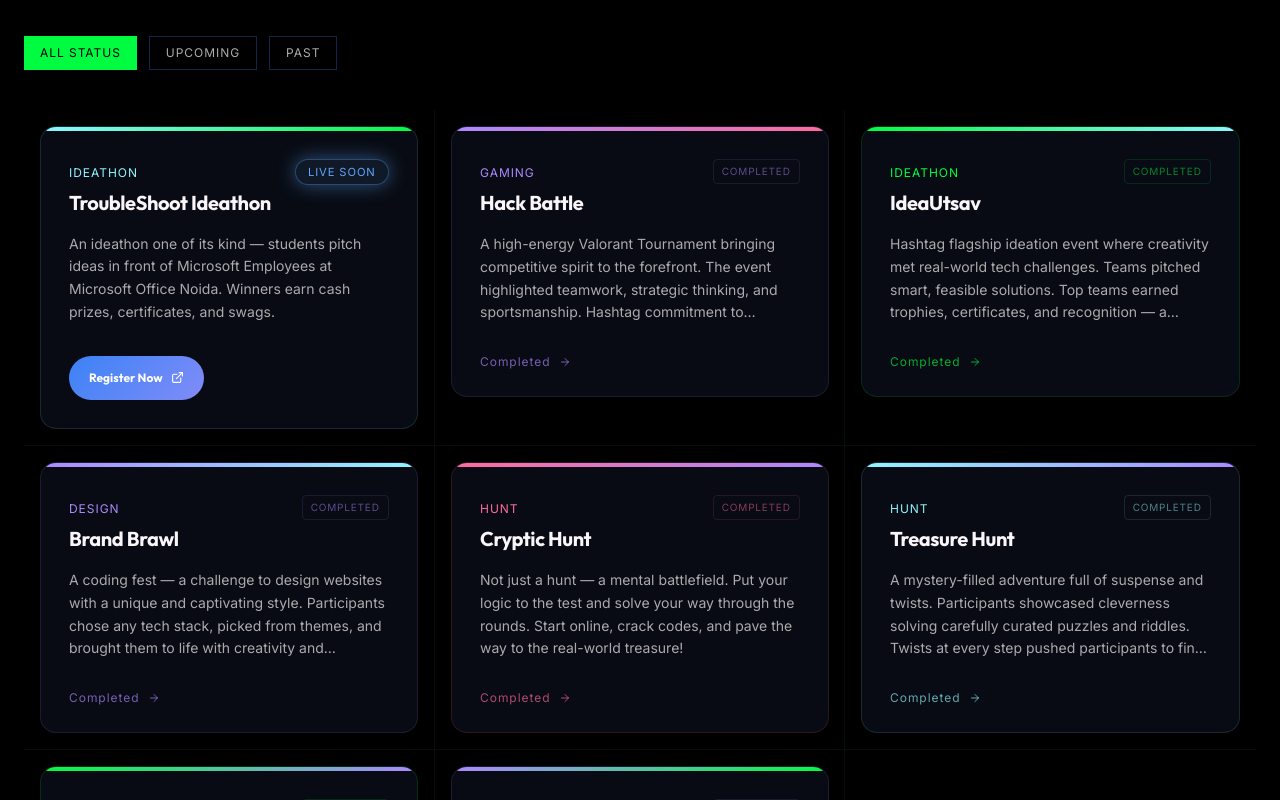
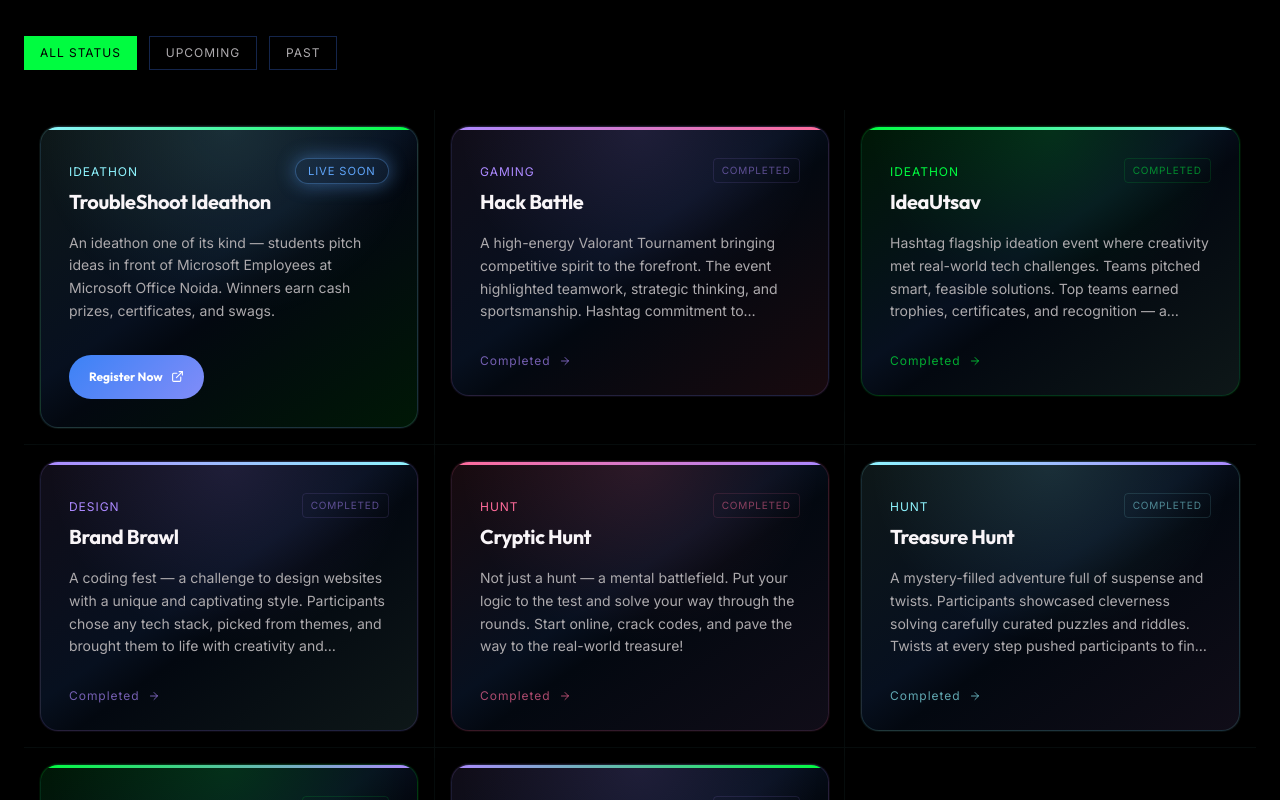
Before and after one commit to Princekr267/hashtag-new, a React (Vite) app: page /events in a window 1280 px wide. Shown: the part 1120-1920 px from the top of the page. Built offline with nearby package versions, Linux system fonts and the light colour scheme.

Commit message:
upgraded event cards

```diff
--- a/src/pages/Events.tsx
+++ b/src/pages/Events.tsx
@@ -65,10 +65,22 @@ function getPolaroidRotation(idx: number): number {
   return ((idx * 137.5) % 7) - 3
 }
 
-// ── Event card — past events get polaroid treatment ───────────
+// ── Event card — shiny matte gradient finish ───────────────────
 function EventCard({ event, idx }: { event: Event; idx: number }): JSX.Element {
-  const isPast      = event.status === 'past'
-  const rotation    = getPolaroidRotation(idx)
+  const isPast   = event.status === 'past'
+  const rotation = getPolaroidRotation(idx)
+  const cardRef  = React.useRef<HTMLAnchorElement>(null)
+
+  const handleMouseMove = (e: React.MouseEvent<HTMLAnchorElement>) => {
+    if (typeof window !== 'undefined' && window.matchMedia('(hover: none)').matches) return
+    const el = cardRef.current
+    if (!el) return
+    const rect = el.getBoundingClientRect()
+    const x = ((e.clientX - rect.left) / rect.width)  * 100
+    const y = ((e.clientY - rect.top)  / rect.height) * 100
+    el.style.setProperty('--mx', `${x}%`)
+    el.style.setProperty('--my', `${y}%`)
+  }
 
   return (
     <motion.div
@@ -81,35 +93,55 @@ function EventCard({ event, idx }: { event: Event; idx: number }): JSX.Element {
       style={isPast ? { transform: `rotate(${rotation}deg)`, zIndex: 1 } : undefined}
     >
       <Link
-        className={`h-full block ${isPast ? 'cursor-pointer' : ''}`}
+        ref={cardRef}
+        className="h-full block"
         to={`/events/${event.id}`}
-        style={{
-          background: 'rgba(10,14,24,0.8)',
-          border: `1px solid ${event.gradientFrom}20`,
-          borderRadius: '16px',
-          overflow: 'hidden',
-          transition: 'all 0.3s ease',
-        }}
+        onMouseMove={handleMouseMove}
         onMouseEnter={e => {
-          if (typeof window !== 'undefined' && window.matchMedia('(hover: none)').matches) return;
-          e.currentTarget.style.boxShadow = `0 12px 40px rgba(0,0,0,0.5), 0 0 0 1px ${event.gradientFrom}30`
-          e.currentTarget.style.transform = 'translateY(-3px)'
-          e.currentTarget.style.background = `radial-gradient(circle at 50% 100%, ${event.gradientFrom}15, rgba(10,14,24,0.8) 70%)`
+          if (typeof window !== 'undefined' && window.matchMedia('(hover: none)').matches) return
+          const el = e.currentTarget as HTMLElement
+          el.style.boxShadow = `0 0 60px 8px ${event.gradientFrom}35, 0 20px 50px rgba(0,0,0,0.55), 0 0 0 1px ${event.gradientFrom}30`
+          el.style.transform = 'translateY(-4px) scale(1.012)'
         }}
         onMouseLeave={e => {
-          if (typeof window !== 'undefined' && window.matchMedia('(hover: none)').matches) return;
-          e.currentTarget.style.boxShadow = 'none'
-          e.currentTarget.style.transform = 'translateY(0)'
-          e.currentTarget.style.background = 'rgba(10,14,24,0.8)'
+          if (typeof window !== 'undefined' && window.matchMedia('(hover: none)').matches) return
+          const el = e.currentTarget as HTMLElement
+          el.style.boxShadow = `0 4px 24px rgba(0,0,0,0.35), 0 0 0 1px ${event.gradientFrom}15`
+          el.style.transform = 'translateY(0) scale(1)'
+        }}
+        style={{
+          background: `linear-gradient(145deg, ${event.gradientFrom}18 0%, #07101f 45%, #030810 55%, ${event.gradientTo}18 100%)`,
+          border: `1px solid ${event.gradientFrom}25`,
+          borderRadius: '18px',
+          overflow: 'hidden',
+          position: 'relative',
+          transition: 'box-shadow 0.4s ease, transform 0.4s cubic-bezier(0.2, 0, 0, 1)',
+          boxShadow: `0 4px 24px rgba(0,0,0,0.35), 0 0 0 1px ${event.gradientFrom}15`,
         }}
       >
-        {/* Gradient top accent strip */}
+        {/* Mouse-tracking glare spotlight */}
         <div
-          className="h-1 w-full"
+          aria-hidden
+          style={{
+            position: 'absolute', inset: 0, borderRadius: '18px',
+            background: `radial-gradient(circle at var(--mx, 50%) var(--my, 0%), ${event.gradientFrom}20 0%, transparent 55%)`,
+            pointerEvents: 'none', zIndex: 1,
+          }}
+        />
+        {/* Top sheen line */}
+        <div style={{
+          position: 'absolute', top: 0, left: 0, right: 0, height: '1px',
+          background: `linear-gradient(90deg, transparent, ${event.gradientFrom}70, ${event.gradientTo}70, transparent)`,
+          zIndex: 2,
+        }} />
+
+        {/* Gradient accent bar */}
+        <div
+          className="h-[3px] w-full relative z-[3]"
           style={{ background: `linear-gradient(90deg, ${event.gradientFrom}, ${event.gradientTo})` }}
         />
 
-        <div className="p-5 md:p-7 flex flex-col h-full gap-4">
+        <div className="p-5 md:p-7 flex flex-col h-full gap-4 relative z-[3]">
           {/* Header row */}
           <div className="flex items-start justify-between gap-3">
             <div>
@@ -163,6 +195,7 @@ function EventCard({ event, idx }: { event: Event; idx: number }): JSX.Element {
     </motion.div>
   )
 }
+
 
 // ── Featured upcoming event card with animated gradient border ─
 function FeaturedEventCard({ event }: { event: Event }): JSX.Element {
```
